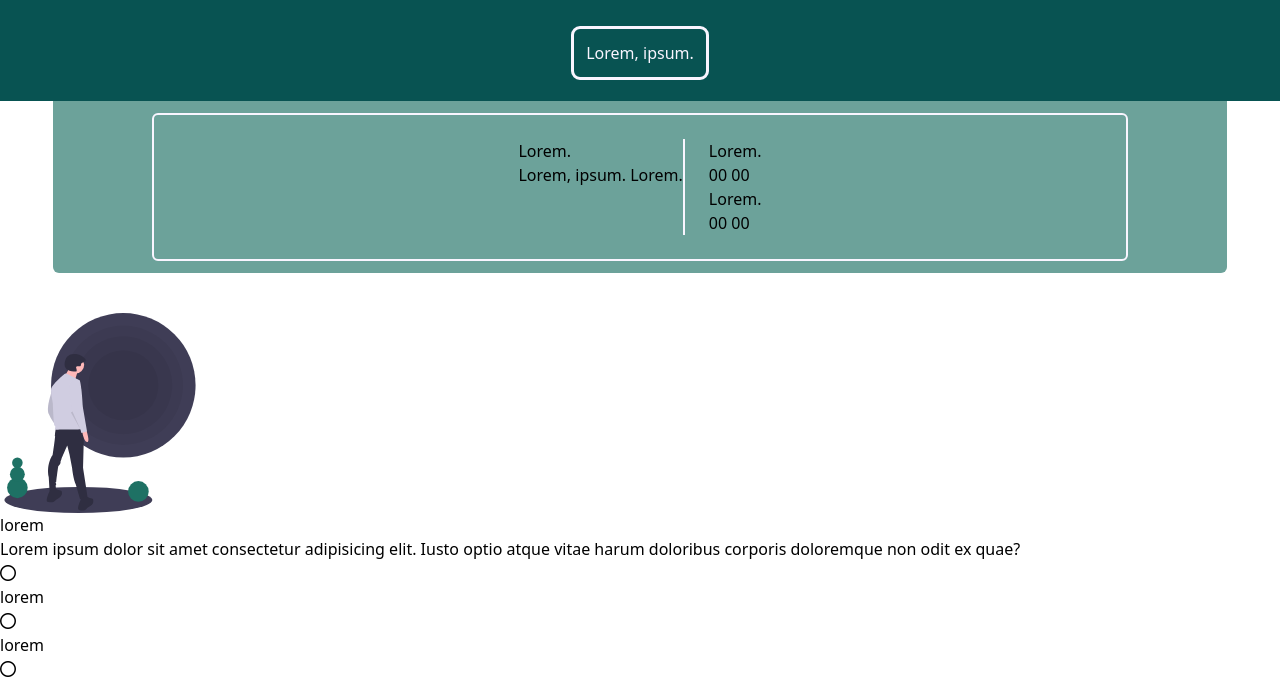
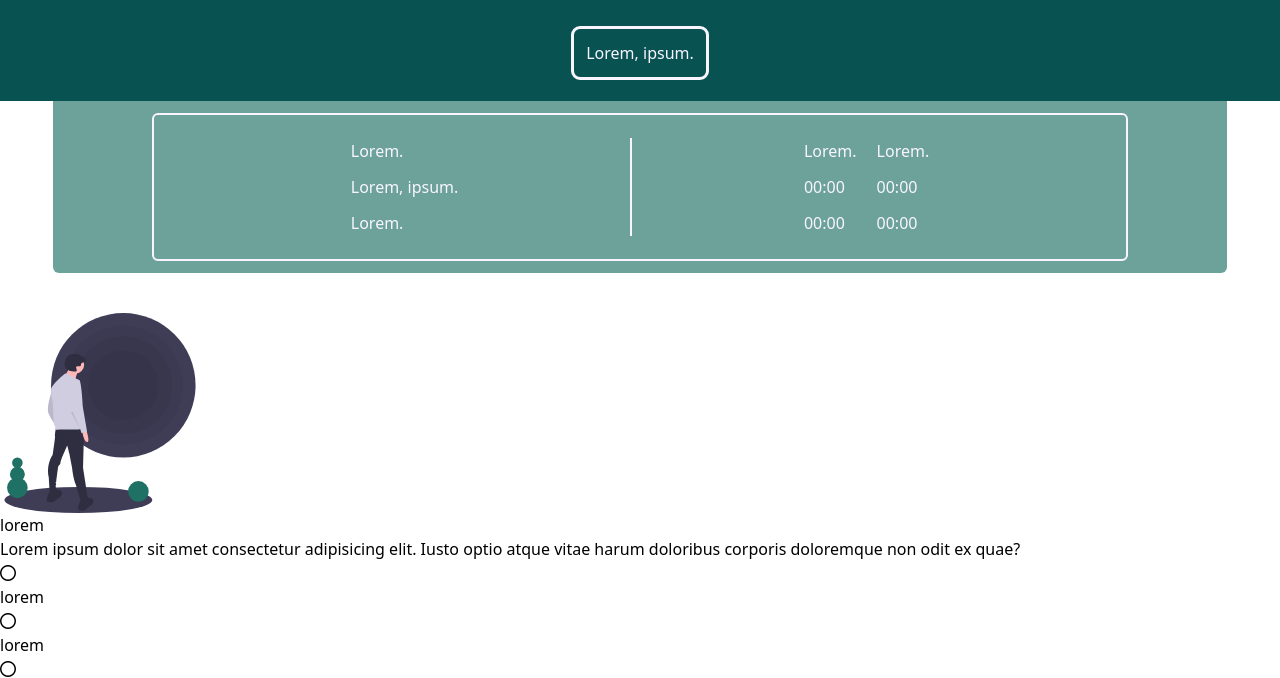
Before and after one commit to chrisA09/testSuite, a website built with Vite: page index.html in a window 1280 px wide. Shown: the part 1898-2576 px from the top of the page. Built offline with nearby package versions, Linux system fonts and the light colour scheme.

Commit message:
void-not-working

```diff
--- a/index.html
+++ b/index.html
@@ -239,21 +239,26 @@
       </div>
       <div class="attention bg-gr-200 w-11/12 mx-auto rounded-b-md p-3">
         <div
-          class="container flex justify-center space-x-6 w-11/12 border-2 border-magnolia mx-auto p-6 rounded-md"
+          class="container flex justify-evenly w-11/12 border-2 border-magnolia mx-auto p-6 rounded-md text-magnolia"
         >
-          <div class="attetion__left border-r-2 border-magnolia">
+          <div class="attetion__left flex flex-col gap-3">
             <h3>Lorem.</h3>
             <span>Lorem, ipsum.</span>
             <span>Lorem.</span>
           </div>
-          <div class="attention__right">
+          <div class="line outline outline-1 outline-magnolia"></div>
+          <div class="attention__right flex gap-5">
             <!-- probar resolverlo con div -->
-            <h3>Lorem.</h3>
-            <span>00</span>
-            <span>00</span>
-            <h3>Lorem.</h3>
-            <span>00</span>
-            <span>00</span>
+            <div class="from flex flex-col gap-3">
+              <h3>Lorem.</h3>
+              <span>00:00</span>
+              <span>00:00</span>
+            </div>
+            <div class="to flex flex-col gap-3">
+              <h3>Lorem.</h3>
+              <span>00:00</span>
+              <span>00:00</span>
+            </div>
           </div>
         </div>
       </div>
```
